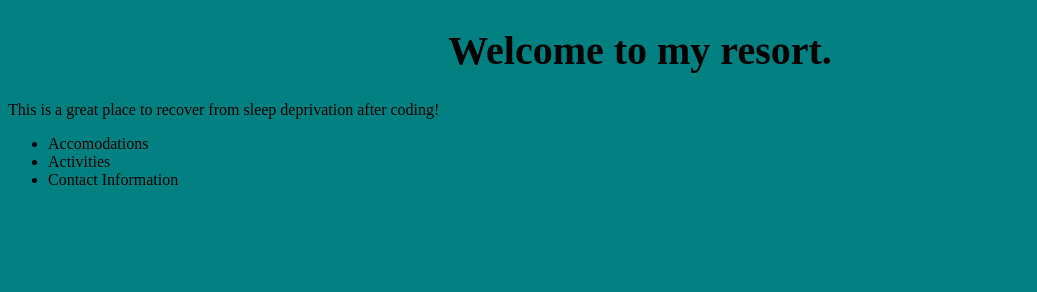
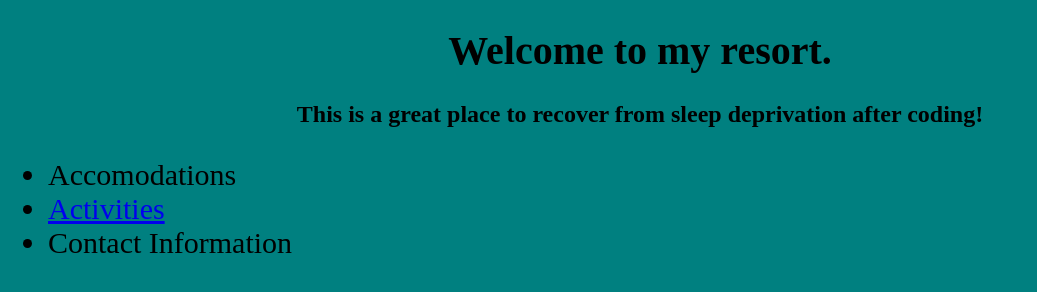
Before and after one commit to GloriaFriesen/Resort, a plain HTML site: page Index.html in a window 1280 px wide. Shown: the whole page, without its empty margins (0-1037 px from the left). Drawn offline with Linux system fonts and the light colour scheme.

Commit message:
Add activities.html, linked to index.html and styles.css

```diff
--- a/Index.html
+++ b/Index.html
@@ -6,12 +6,12 @@
   </head>
   <body>
     <h1>Welcome to my resort.</h1>
-    <p>
+    <h2>
       This is a great place to recover from sleep deprivation after coding!
-    </p>
+    </h2>
     <ul>
       <li>Accomodations</li>
-      <li>Activities</li>
+      <li><a href="activities.html">Activities</a></li>
       <li>Contact Information</li>
     </ul>
     </body>
--- a/css/styles.css
+++ b/css/styles.css
@@ -6,3 +6,11 @@ h1{
 body{
   background-color: #008080;
 }
+
+h2{
+  text-align: center;
+}
+
+ul {
+  font-size: 30px;
+}
```
Also changed, not shown: activities.html (added, +19 -0 lines).
